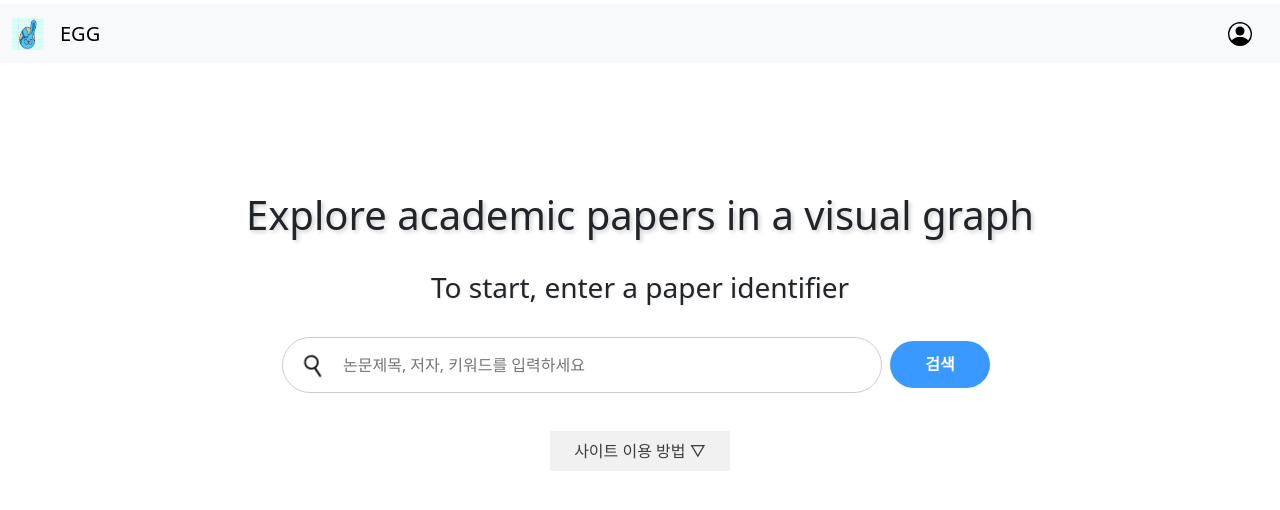
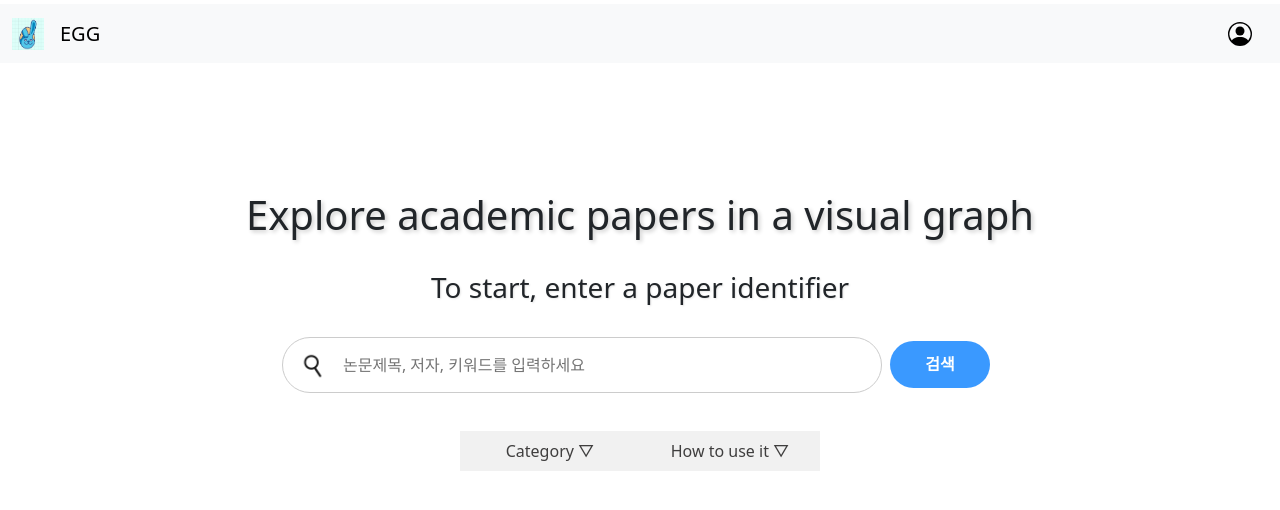
Before and after one commit to eeeeeddy/EGG_Frontend, a React (Create React App) app: page / in a window 1280 px wide. Shown: the top 510 px of the page. Built offline with nearby package versions, Linux system fonts and the light colour scheme.

Commit message:
Main - 버튼 추가

```diff
--- a/src/Main.js
+++ b/src/Main.js
@@ -65,10 +65,16 @@ function Main() {
 
                 <div className='descript'>
                     <button className="descriptShowButton" type="button" onClick={handleShowButtonClick}>
-                        {isShowInfo ? '사이트 이용 방법 △' : '사이트 이용 방법 ▽'} </button>
+                        {isShowInfo ? 'Category △' : 'Category ▽'} </button>
                     {isShowInfo && (
                         <div className="showDescript">
-                            <p style={{textAlign: 'center'}}>카테고리 | 사용 설명서 (버튼 2개로 나누기)</p>
+                            <p style={{ textAlign: 'center' }}>카테고리 | 사용 설명서 (버튼 2개로 나누기)</p>
+                        </div>)}
+                    <button className="descriptShowButton" type="button" onClick={handleShowButtonClick}>
+                        {isShowInfo ? 'How to use it △' : 'How to use it ▽'} </button>
+                    {isShowInfo && (
+                        <div className="showDescript">
+                            <p style={{ textAlign: 'center' }}>카테고리 | 사용 설명서 (버튼 2개로 나누기)</p>
                         </div>)}
                     {/* </div> */}
                 </div>
```
